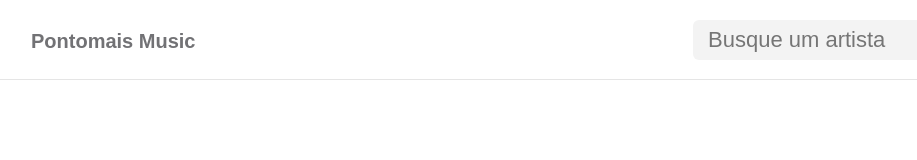
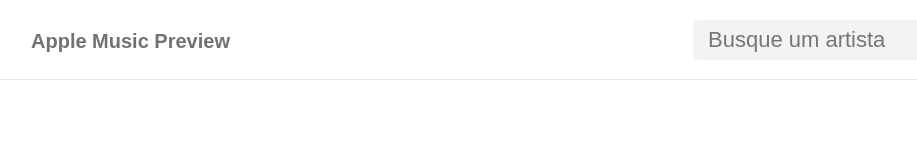
Before and after one commit to GabrielUmbelino/pontomais-musics, a Nuxt app: page / in a window 1280 px wide. Shown: the top 160 px of the page, without its empty margins (119-1036 px from the left). Built offline with nearby package versions, Linux system fonts and the light colour scheme; a web font is replaced by a local one.

Commit message:
change project name

```diff
--- a/layouts/default.vue
+++ b/layouts/default.vue
@@ -5,7 +5,7 @@
         <div class="row">
           <div class="c6-xs c4-md c3-lg">
             <h2 class="logo">
-              Pontomais Music
+              Apple Music Preview
             </h2>
           </div>
           <div class="c6-xs c8-md c9-lg">
--- a/package.json
+++ b/package.json
@@ -1,5 +1,5 @@
 {
-  "name": "pontomais-musics",
+  "name": "apple-music-preview",
   "version": "1.0.0",
   "description": "Music library consuming apple itunes api.",
   "author": "Gabriel Umbelino",
@@ -14,7 +14,9 @@
   },
   "dependencies": {
     "@nuxtjs/axios": "^5.3.6",
-    "nuxt": "^2.0.0"
+    "material-design-icons-iconfont": "^5.0.1",
+    "nuxt": "^2.0.0",
+    "vue-radial-progress": "^0.2.10"
   },
   "devDependencies": {
     "@nuxtjs/eslint-config": "^0.0.1",
```
Also changed, not shown: 1 other file (tests, documents, lock files or other folders).
